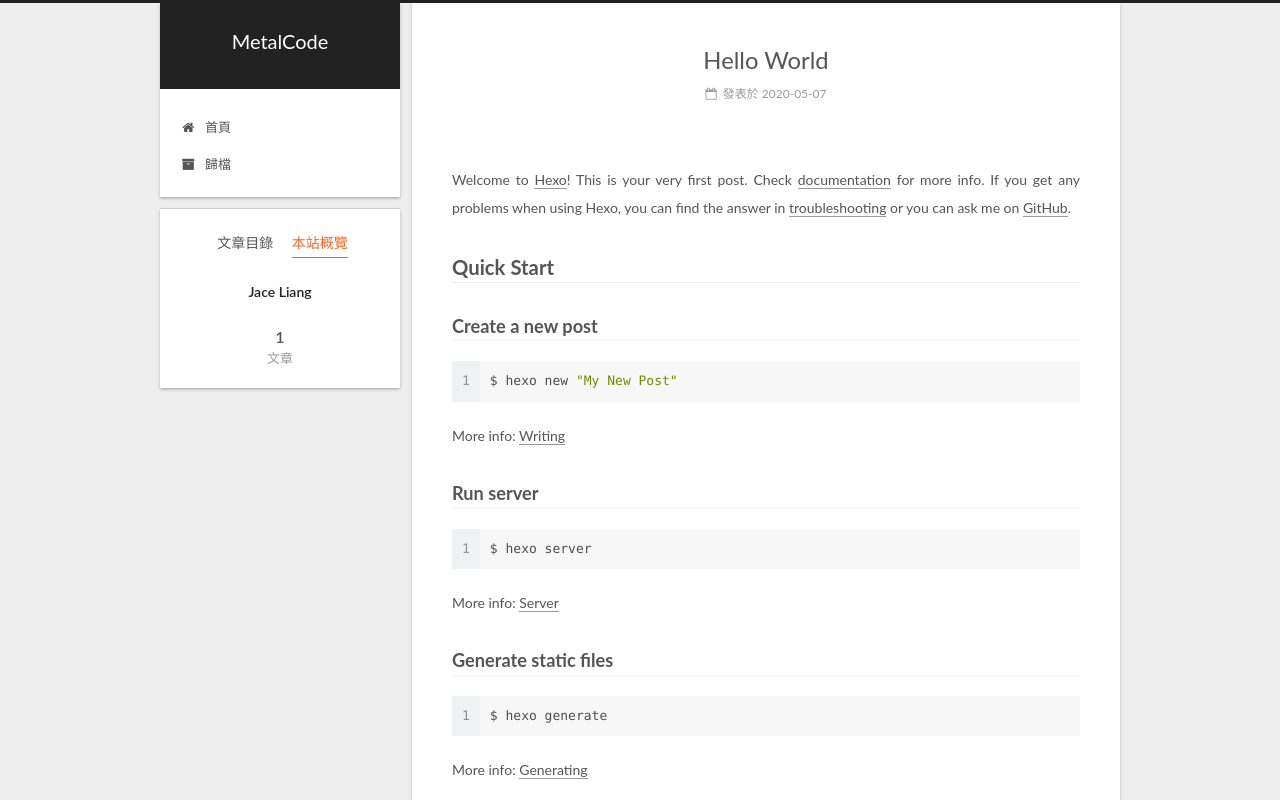
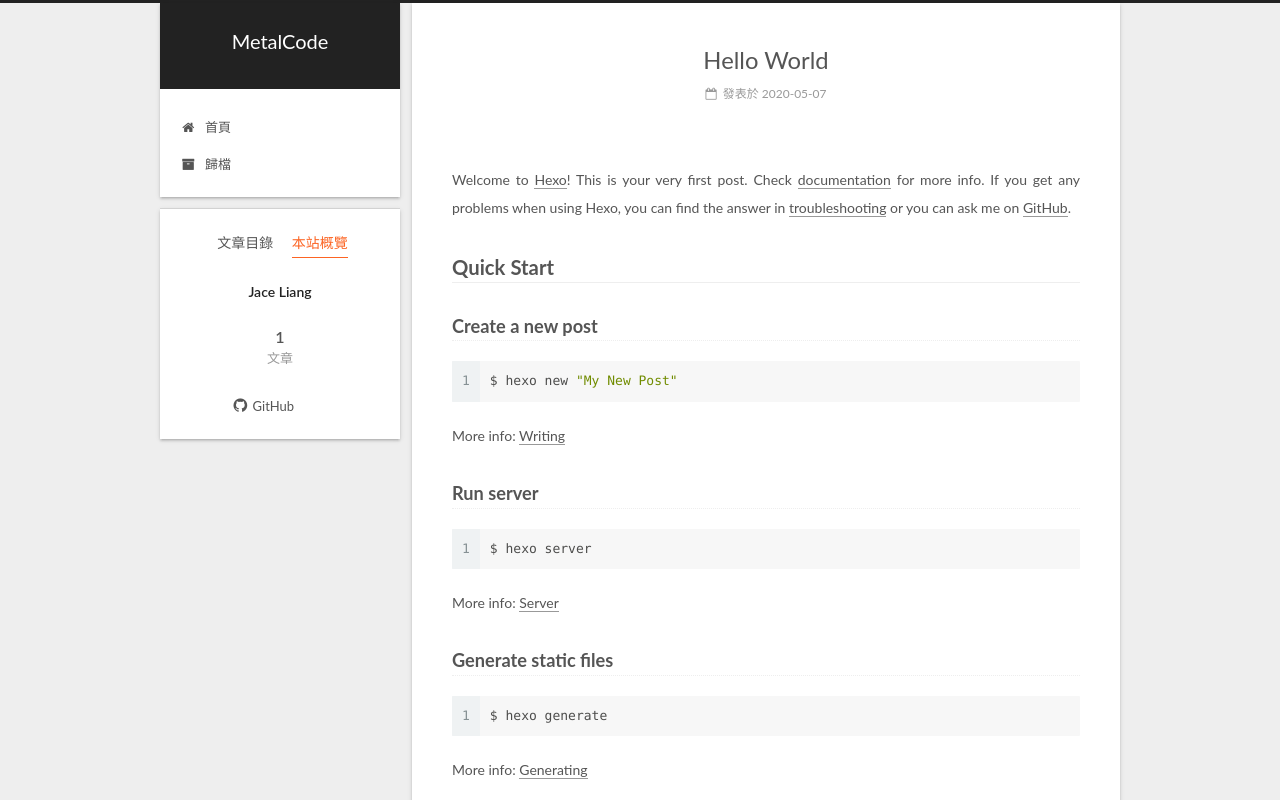
Before and after one commit to mJace/mjace.github.io, a plain HTML site: page 2020/05/07/hello-world/index.html in a window 1280 px wide. Both pictures are taken after a click on the item "本站概覽". Shown: the top 800 px of the page. Drawn offline with Linux system fonts and the light colour scheme.

Commit message:
Site updated: 2020-05-07 14:18:19

```diff
--- a/2020/05/07/hello-world/index.html
+++ b/2020/05/07/hello-world/index.html
@@ -420,6 +420,16 @@
 
 
 
+            <div class="links-of-author motion-element">
+
+                  <span class="links-of-author-item">
+                    <a href="https://github.com/mJace" target="_blank" title="GitHub">
+
+                        <i class="fa fa-fw fa-github"></i>GitHub</a>
+                  </span>
+
+            </div>
+
 
 
 
```
Also changed, not shown: archives/2020/05/index.html (+10 -0 lines), archives/2020/index.html (+10 -0 lines), archives/index.html (+10 -0 lines), index.html (+10 -0 lines).
